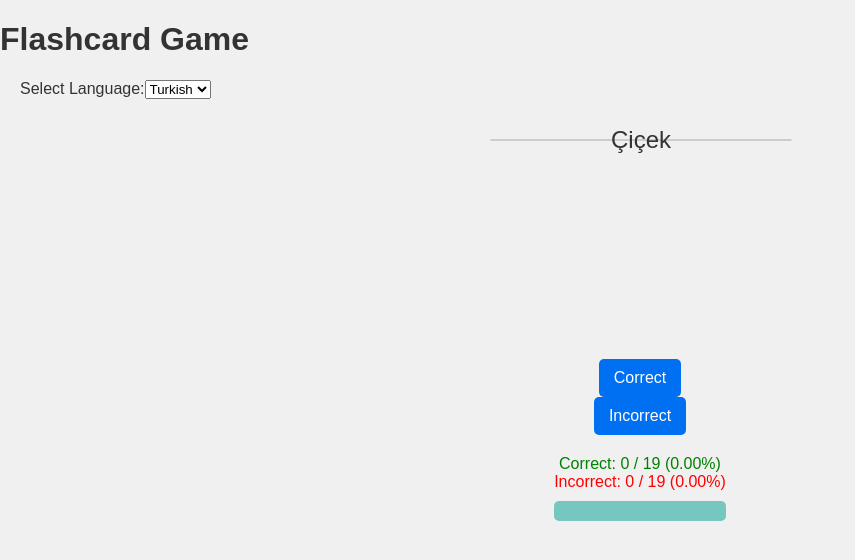
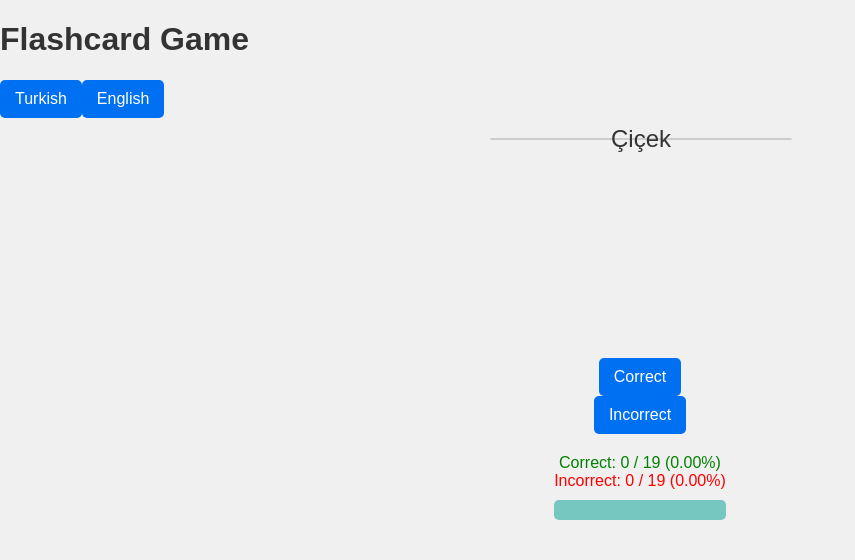
Before and after one commit to smmalik3/turkish, a Next.js app: page / in a window 1280 px wide. Shown: the top 560 px of the page, without its empty margins (0-855 px from the left). Built offline with nearby package versions, Linux system fonts and the light colour scheme.

Commit message:
fixing more type issues

```diff
--- a/src/components/LanguageSwitcher.tsx
+++ b/src/components/LanguageSwitcher.tsx
@@ -1,25 +1,19 @@
 import React from 'react';
 
 interface LanguageSwitcherProps {
-  currentLanguage: string;
-  setLanguage: React.Dispatch<React.SetStateAction<string>>;
+  currentLanguage: 'tr' | 'en';
+  setLanguage: React.Dispatch<React.SetStateAction<'tr' | 'en'>>;
 }
 
 const LanguageSwitcher: React.FC<LanguageSwitcherProps> = ({ currentLanguage, setLanguage }) => {
-
-  const handleLanguageChange = (event: React.ChangeEvent<HTMLSelectElement>) => {
-    setLanguage(event.target.value);
-  };
-
   return (
-    <div className="language-switcher">
-      <label htmlFor="language-select" className="mr-2">Select Language:</label>
-      <select id="language-select" value={currentLanguage} onChange={handleLanguageChange}>
-        <option value="tr">Turkish</option>
-        <option value="en">English</option>
-        {/* <option value="es">Spanish</option> */}
-        {/* Add more languages as needed */}
-      </select>
+    <div>
+      <button onClick={() => setLanguage('tr')} disabled={currentLanguage === 'tr'}>
+        Turkish
+      </button>
+      <button onClick={() => setLanguage('en')} disabled={currentLanguage === 'en'}>
+        English
+      </button>
     </div>
   );
 };
--- a/src/pages/index.tsx
+++ b/src/pages/index.tsx
@@ -3,7 +3,7 @@ import Card from "../components/Card";
 import LanguageSwitcher from "../components/LanguageSwitcher";
 
 export default function Home() {
-  const [language, setLanguage] = useState("tr"); // Default language is Turkish
+  const [language, setLanguage] = useState<'tr' | 'en'>("tr"); // Default language is Turkish
 
   return (
     <div className="flex flex-col items-center justify-center min-h-screen p-8">
```
